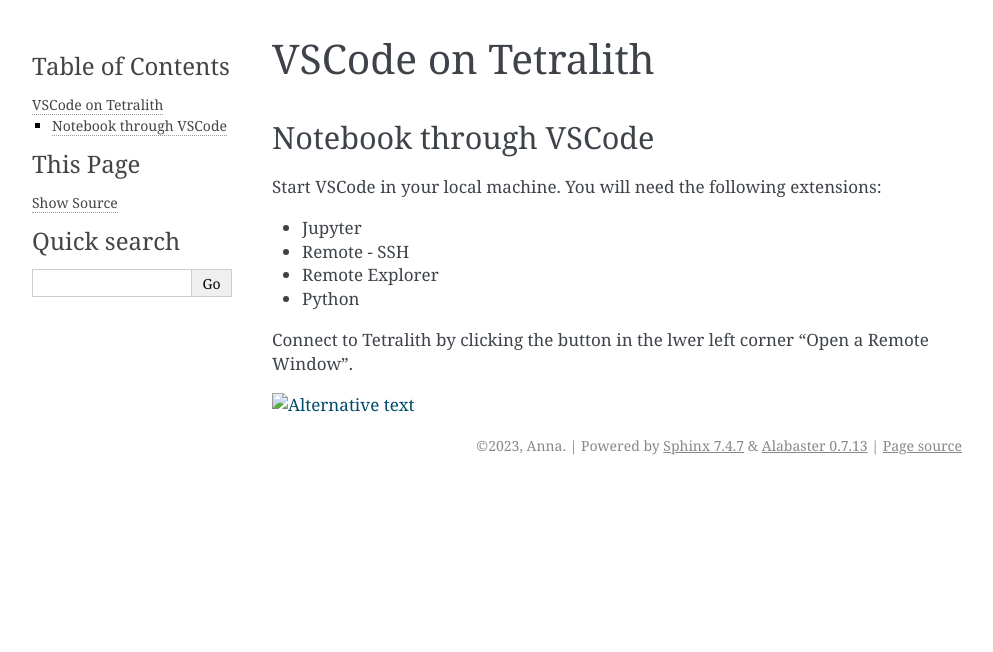
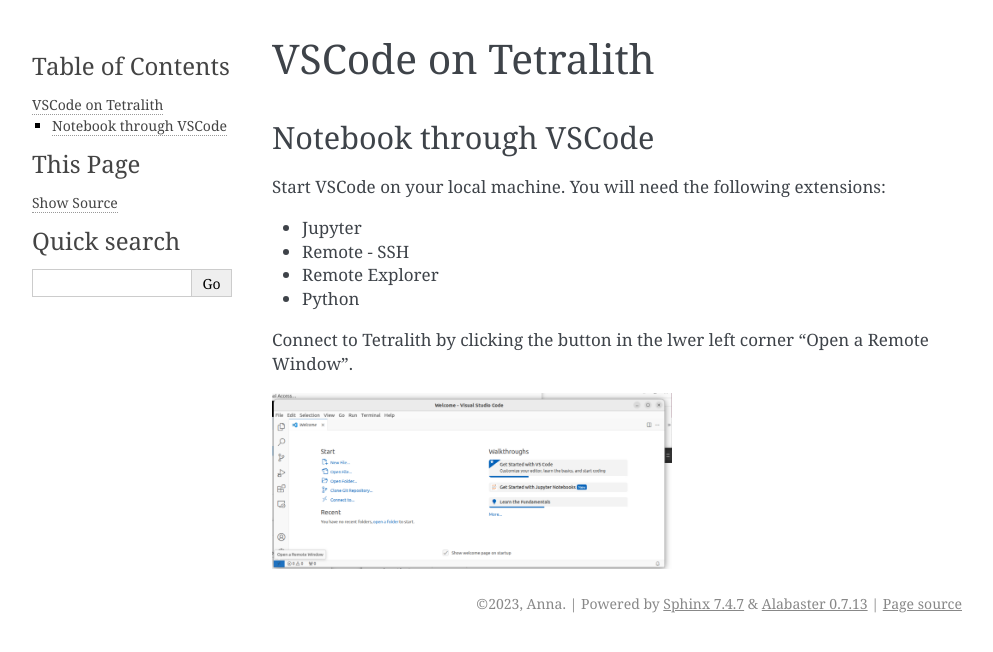
Before and after one commit to annlew/BCsupport, a Sphinx documentation site: the page built from doc/notebooks/vscode.rst, in a window 1280 px wide. Shown: the top 652 px of the page, without its empty margins (148-1141 px from the left). Built offline with Sphinx 7.4.7, drawn with Linux system fonts in a browser that asks for light colours.

Commit message:
update vscode fig

```diff
--- a/doc/notebooks/vscode.rst
+++ b/doc/notebooks/vscode.rst
@@ -6,7 +6,7 @@
 Notebook through VSCode
 +++++++++++++++++++++++
 
-Start VSCode in your local machine. You will need the following extensions:
+Start VSCode on your local machine. You will need the following extensions:
 
 * Jupyter
 * Remote - SSH
@@ -15,6 +15,6 @@
 
 Connect to Tetralith by clicking the button in the lwer left corner "Open a Remote Window".
 
-.. image:: ..images/remote.png
+.. image:: ../images/remote.png
   :width: 400
   :alt: Alternative text
```
